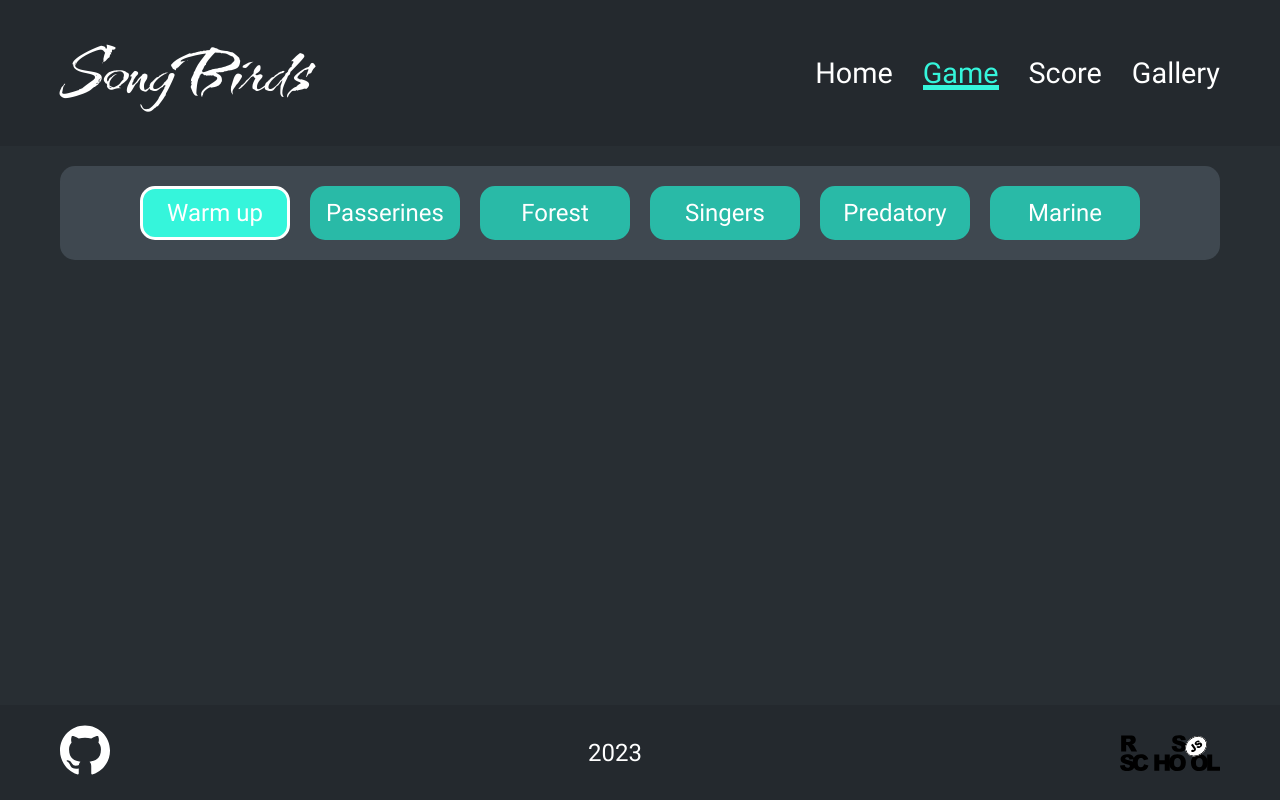
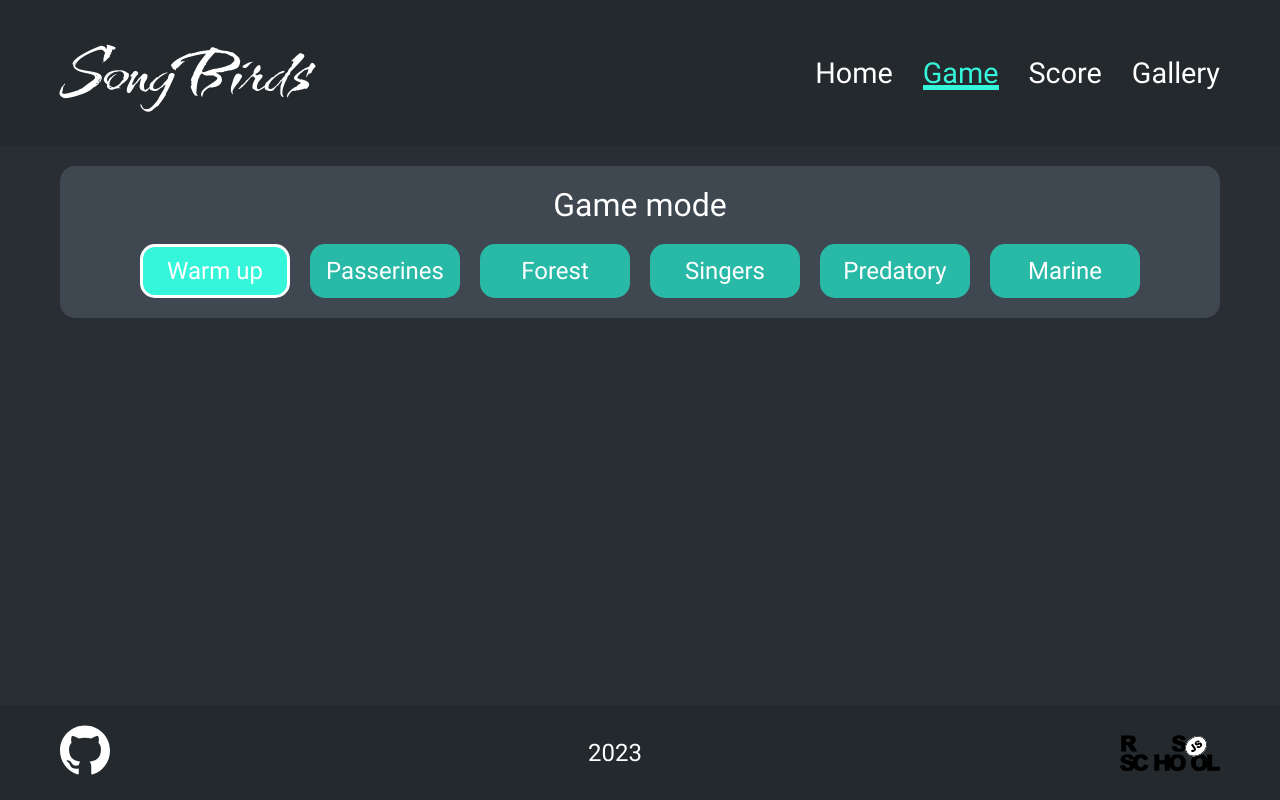
Before and after one commit to EugeneBurkovskiy/Song-Bird, a React (Vite) app: page /game in a window 1280 px wide. Built offline with nearby package versions, Linux system fonts and the light colour scheme.

Commit message:
feat: add birdsData context

```diff
--- a/src/App.tsx
+++ b/src/App.tsx
@@ -2,14 +2,17 @@ import Header from './components/Header/Header';
 import React from 'react';
 import Router from './router/Router';
 import Footer from './components/Footer/Footer';
+import BirdsContextProvider from './context/BirdsContext';
 
 function App() {
   return (
     <>
       <Header />
-      <main>
-        <Router />
-      </main>
+      <BirdsContextProvider>
+        <main>
+          <Router />
+        </main>
+      </BirdsContextProvider>
       <Footer />
     </>
   );
--- a/src/components/Footer/Footer.module.scss
+++ b/src/components/Footer/Footer.module.scss
@@ -1,7 +1,7 @@
 @import "../../theme/variables";
 
 .footer {
-  position: absolute;
+  position: fixed;
   width: 100%;
   bottom: 0;
   padding: 20px 0px;
--- /dev/null
+++ b/src/context/BirdsContext.tsx
@@ -0,0 +1,9 @@
+import React from 'react';
+import birdsData from '../utils/birds';
+
+export const BirdsContext = React.createContext(birdsData);
+
+export default function BirdsContextProvider({ children }: { children: React.ReactNode }) {
+  const data = birdsData;
+  return <BirdsContext.Provider value={data}>{children}</BirdsContext.Provider>;
+}
--- a/src/pages/Game/Game.tsx
+++ b/src/pages/Game/Game.tsx
@@ -16,11 +16,11 @@ export interface IBird {
 export default function Game() {
   return (
     <OptionsContextProvider>
-      <section className={classes.game}>
+      <article className={classes.game}>
         <Container>
           <GameMode />
         </Container>
-      </section>
+      </article>
     </OptionsContextProvider>
   );
 }
--- a/src/pages/Game/GameContext/GameContext.tsx
+++ b/src/pages/Game/GameContext/GameContext.tsx
@@ -1,18 +1,18 @@
-import React, { useState } from 'react';
-import birdsData from '../../../utils/birds';
+import { BirdsContext } from '../../../context/BirdsContext';
+import React, { useContext, useState } from 'react';
 
 export interface IOptionsContext {
   currentMode: string;
   modes: string[];
   setMode?: React.Dispatch<React.SetStateAction<string>>;
 }
-
 export const OptionsContext = React.createContext({
-  currentMode: birdsData[0].category,
-  modes: [...new Set(birdsData.map((item) => item.category))],
+  currentMode: '',
+  modes: [''],
 });
 
 export default function OptionsContextProvider({ children }: { children: React.ReactNode }) {
+  const birdsData = useContext(BirdsContext);
   const [mode, setMode] = useState(birdsData[0].category);
 
   const options = {
--- a/src/pages/Game/GameMode/GameMode.module.scss
+++ b/src/pages/Game/GameMode/GameMode.module.scss
@@ -1,11 +1,18 @@
 @import "../../../theme/variables";
 .categories {
-  display: flex;
-  justify-content: center;
-  flex-wrap: wrap;
-  gap: 20px;
   background-color: $backgroundWindows;
   padding: 20px;
   width: 100%;
   border-radius: $windowBorderRadius;
+  &__title {
+    text-align: center;
+    font-size: 2rem;
+    margin-bottom: 20px;
+  }
+  &__list {
+    display: flex;
+    justify-content: center;
+    flex-wrap: wrap;
+    gap: 20px;
+  }
 }
--- a/src/pages/Game/GameMode/GameMode.tsx
+++ b/src/pages/Game/GameMode/GameMode.tsx
@@ -6,7 +6,9 @@ import { IOptionsContext, OptionsContext } from '../GameContext/GameContext';
 export default function GameMode() {
   const options = useContext<IOptionsContext>(OptionsContext);
   return (
-    <ul className={classes.categories}>
+    <section className={classes.categories}>
+      <h2 className={classes.categories__title}>Game mode</h2>
+      <ul className={classes.categories__list}>
         {options.modes.map((item) =>
           item === options.currentMode ? (
             <CategoryButton active={true} title={item} key={item} />
@@ -15,5 +17,6 @@ export default function GameMode() {
           )
         )}
       </ul>
+    </section>
   );
 }
```
Lines whose indentation alone changed are shown as unchanged.
